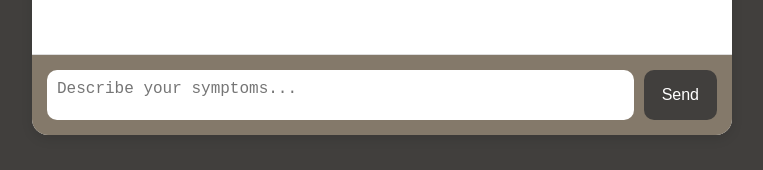
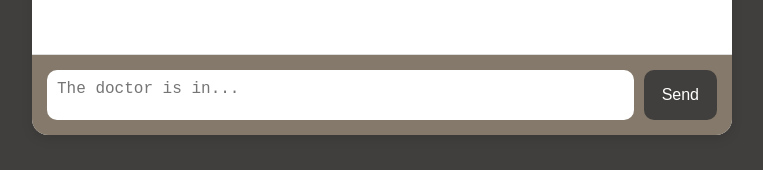
Before and after one commit to maxsharp13/healthbot-ai, a website: page public/index.html in a window 1280 px wide. Shown: the part 625-795 px from the top of the page, without its empty margins (258-1021 px from the left). Drawn offline with Linux system fonts and the light colour scheme.

Commit message:
Site update

```diff
--- a/public/index.html
+++ b/public/index.html
@@ -16,7 +16,7 @@
     </div>
 
     <div class="input-area">
-      <textarea id="symptomInput" placeholder="Describe your symptoms..."></textarea>
+      <textarea id="symptomInput" placeholder="The doctor is in..."></textarea>
       <button id="checkButton">Send</button>
     </div>
   </div>
```
